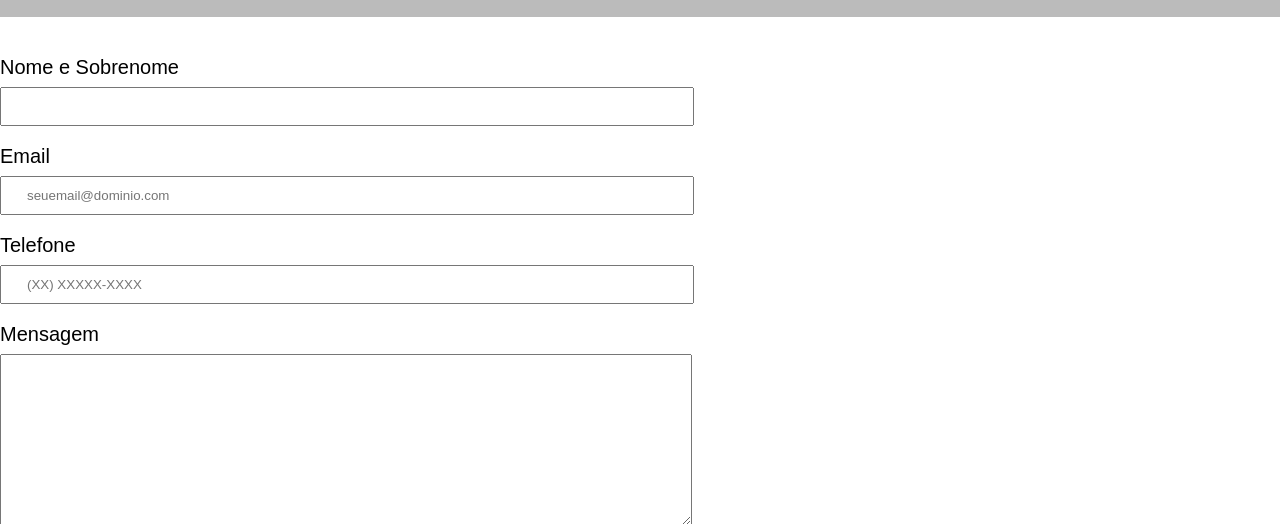
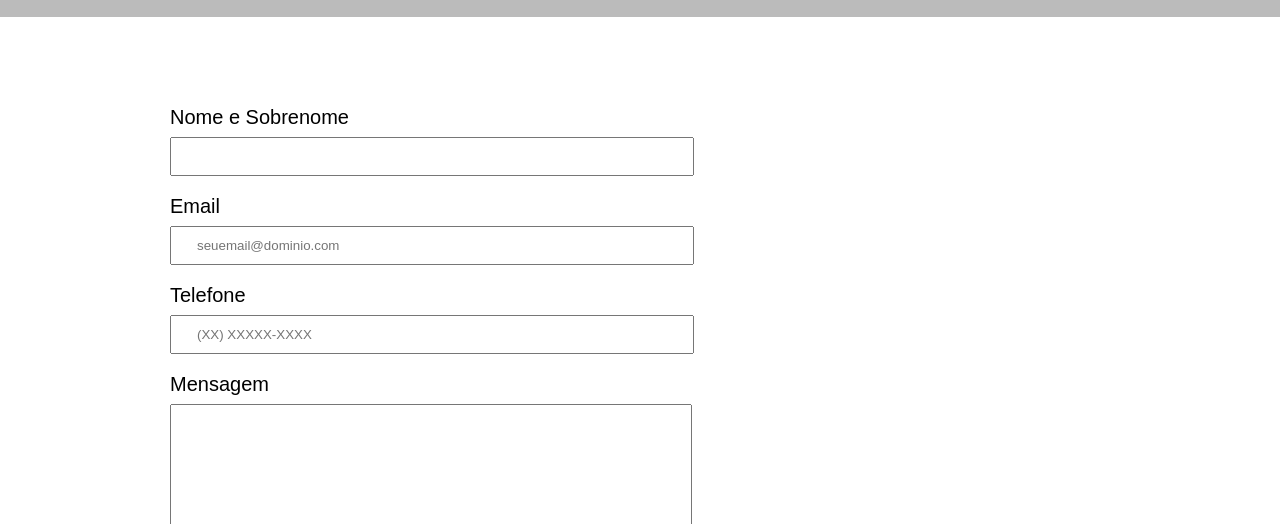
Before and after one commit to Viniciussir/Alura-Html5-CSS3, a plain HTML site: page contato.html in a window 1280 px wide. Shown: the part 276-800 px from the top of the page. Drawn offline with Linux system fonts and the light colour scheme.

Commit message:
Corrigindo bug no contato

```diff
--- a/contato.html
+++ b/contato.html
@@ -26,7 +26,9 @@
             </header>
 
             <main>
+                <div class="produtos">
                     <form>
+
                         <label for="nomesobrenome">Nome e Sobrenome</label>
                         <input type="text" id="nomesobrenome" class="input-padrao" required>
 
@@ -86,6 +88,7 @@
                             </tr>
                         </tbody>
                     </table>
+                </div>
             </main>
 
             <footer>
```
